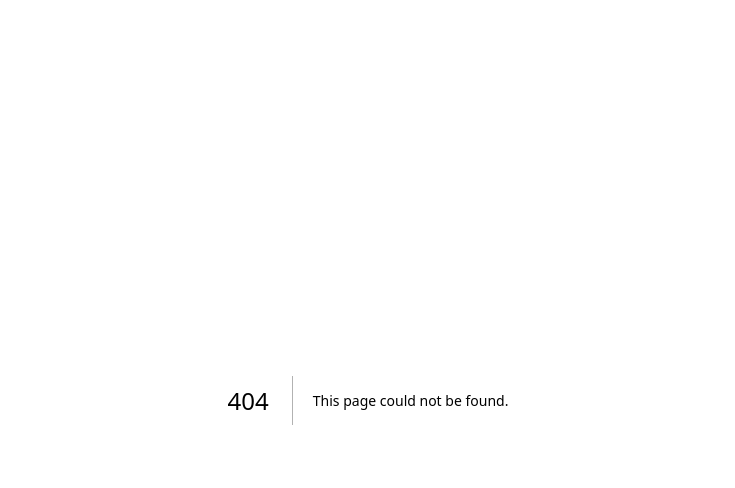
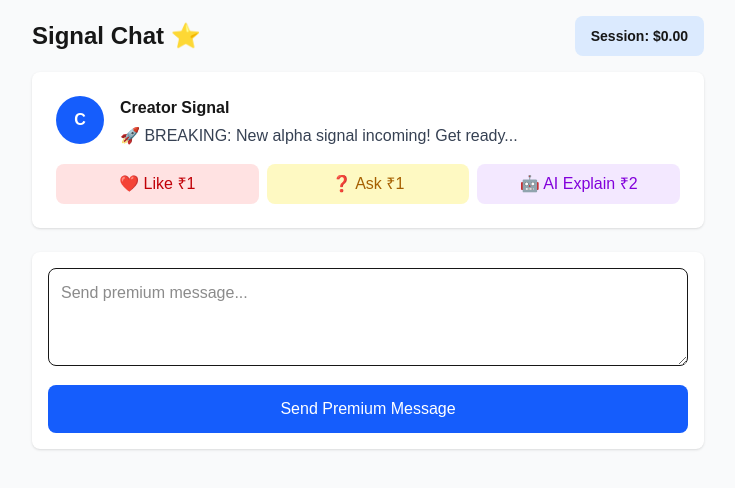
Before and after one commit to satyasandeep007/yellow-studio, a Next.js app: page /mini/chat in a window 1280 px wide. Before the commit this address had no page. Shown: the top 488 px of the page, without its empty margins (272-1007 px from the left). Built offline with nearby package versions, Linux system fonts and the light colour scheme.

Commit message:
feat: create mini pages

```diff
--- /dev/null
+++ b/app/mini/chat/page.tsx
@@ -0,0 +1,54 @@
+export default function MiniChat() {
+   return (
+      <div className="min-h-screen p-4 bg-gray-50">
+         <div className="max-w-2xl mx-auto">
+            <div className="flex justify-between items-center mb-4">
+               <h1 className="text-2xl font-bold">Signal Chat ⭐</h1>
+               <div className="bg-blue-100 px-4 py-2 rounded-lg">
+                  <span className="text-sm font-semibold">Session: $0.00</span>
+               </div>
+            </div>
+
+            {/* Signal Message Card */}
+            <div className="bg-white rounded-lg shadow p-6 mb-6">
+               <div className="flex items-start gap-4 mb-4">
+                  <div className="w-12 h-12 bg-blue-600 rounded-full flex items-center justify-center text-white font-bold">
+                     C
+                  </div>
+                  <div className="flex-1">
+                     <h3 className="font-semibold mb-1">Creator Signal</h3>
+                     <p className="text-gray-700">
+                        🚀 BREAKING: New alpha signal incoming! Get ready...
+                     </p>
+                  </div>
+               </div>
+
+               {/* Action Buttons */}
+               <div className="flex gap-2">
+                  <button className="flex-1 px-4 py-2 bg-red-100 text-red-700 rounded-lg hover:bg-red-200">
+                     ❤️ Like ₹1
+                  </button>
+                  <button className="flex-1 px-4 py-2 bg-yellow-100 text-yellow-700 rounded-lg hover:bg-yellow-200">
+                     ❓ Ask ₹1
+                  </button>
+                  <button className="flex-1 px-4 py-2 bg-purple-100 text-purple-700 rounded-lg hover:bg-purple-200">
+                     🤖 AI Explain ₹2
+                  </button>
+               </div>
+            </div>
+
+            {/* Premium Message Input */}
+            <div className="bg-white rounded-lg shadow p-4">
+               <textarea
+                  className="w-full p-3 border rounded-lg mb-3"
+                  placeholder="Send premium message..."
+                  rows={3}
+               />
+               <button className="w-full px-6 py-3 bg-blue-600 text-white rounded-lg hover:bg-blue-700">
+                  Send Premium Message
+               </button>
+            </div>
+         </div>
+      </div>
+   );
+}
--- /dev/null
+++ b/app/mini/deposit/page.tsx
@@ -0,0 +1,36 @@
+export default function MiniDeposit() {
+   return (
+      <div className="min-h-screen p-6 bg-gray-50">
+         <div className="max-w-md mx-auto">
+            <h1 className="text-2xl font-bold mb-6">Deposit USDC</h1>
+
+            <div className="bg-white rounded-lg shadow p-6 space-y-6">
+               <div>
+                  <label className="block text-sm font-semibold mb-2">Amount</label>
+                  <input
+                     type="number"
+                     placeholder="0.00"
+                     className="w-full p-3 border rounded-lg text-lg"
+                  />
+                  <p className="text-sm text-gray-500 mt-1">Enter amount in USDC</p>
+               </div>
+
+               <div className="border-t pt-4">
+                  <button className="w-full px-6 py-3 bg-purple-600 text-white rounded-lg hover:bg-purple-700 mb-3">
+                     Connect Wallet
+                  </button>
+                  <button className="w-full px-6 py-3 bg-blue-600 text-white rounded-lg hover:bg-blue-700">
+                     Deposit to Channel
+                  </button>
+               </div>
+
+               <div className="text-center">
+                  <a href="/mini/home" className="text-blue-600 hover:underline">
+                     ← Back to Home
+                  </a>
+               </div>
+            </div>
+         </div>
+      </div>
+   );
+}
--- /dev/null
+++ b/app/mini/home/page.tsx
@@ -0,0 +1,30 @@
+export default function MiniHome() {
+   return (
+      <div className="min-h-screen p-6 bg-gray-50">
+         <div className="max-w-md mx-auto">
+            <h1 className="text-2xl font-bold mb-6">Home</h1>
+
+            <div className="bg-white rounded-lg shadow p-6 mb-4">
+               <h2 className="text-lg font-semibold mb-2">Balance</h2>
+               <p className="text-3xl font-bold text-blue-600">$0.00 USDC</p>
+            </div>
+
+            <div className="space-y-3">
+               <a
+                  href="/mini/deposit"
+                  className="block w-full px-6 py-3 bg-green-600 text-white text-center rounded-lg hover:bg-green-700"
+               >
+                  Deposit
+               </a>
+
+               <a
+                  href="/mini/chat"
+                  className="block w-full px-6 py-3 bg-blue-600 text-white text-center rounded-lg hover:bg-blue-700"
+               >
+                  Enter Signal Chat ⭐
+               </a>
+            </div>
+         </div>
+      </div>
+   );
+}
--- /dev/null
+++ b/app/mini/page.tsx
@@ -0,0 +1,16 @@
+export default function MiniAppEntry() {
+   return (
+      <div className="min-h-screen flex items-center justify-center p-4">
+         <div className="text-center">
+            <h1 className="text-3xl font-bold mb-4">Telegram Mini App</h1>
+            <p className="text-gray-600 mb-6">Entry Loader</p>
+            <a
+               href="/mini/home"
+               className="inline-block px-6 py-3 bg-blue-600 text-white rounded-lg hover:bg-blue-700"
+            >
+               Enter App
+            </a>
+         </div>
+      </div>
+   );
+}
--- /dev/null
+++ b/app/mini/success/page.tsx
@@ -0,0 +1,30 @@
+export default function MiniSuccess() {
+   return (
+      <div className="min-h-screen flex items-center justify-center p-6 bg-gray-50">
+         <div className="max-w-md mx-auto text-center">
+            <div className="bg-white rounded-lg shadow p-8">
+               <div className="text-6xl mb-4">✅</div>
+               <h1 className="text-2xl font-bold mb-2">Payment Successful</h1>
+               <p className="text-gray-600 mb-6">
+                  Your transaction has been completed successfully
+               </p>
+
+               <div className="space-y-3">
+                  <a
+                     href="/mini/chat"
+                     className="block w-full px-6 py-3 bg-blue-600 text-white rounded-lg hover:bg-blue-700"
+                  >
+                     Back to Chat
+                  </a>
+                  <a
+                     href="/mini/home"
+                     className="block w-full px-6 py-3 bg-gray-200 text-gray-700 rounded-lg hover:bg-gray-300"
+                  >
+                     Go to Home
+                  </a>
+               </div>
+            </div>
+         </div>
+      </div>
+   );
+}
```
